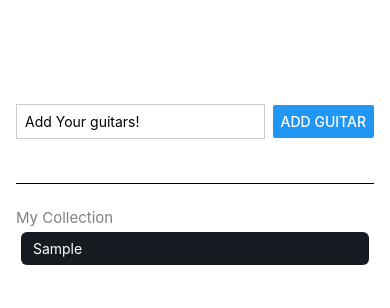
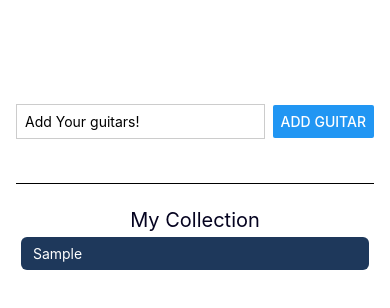
Before and after one commit to caapppaa/Guitar_List, a React Native app: screen / in a window 390 px wide. Both pictures are taken after typing "Sample" into the empty fields and a click on the button "ADD GUITAR". Shown: the top 308 px of the page. Built offline with nearby package versions, Linux system fonts and the light colour scheme.

Commit message:
Delete Functionality
You can now delete Entries

```diff
--- a/App.js
+++ b/App.js
@@ -1,10 +1,5 @@
 import { useState } from "react";
-import {
-  StyleSheet,
-  Text,
-  View,
-  FlatList,
-} from "react-native";
+import { StyleSheet, Text, View, FlatList } from "react-native";
 
 import GuitarItem from "./components/GuitarItem";
 import GuitarInput from "./components/GuitarInput";
@@ -15,8 +10,17 @@ export default function App() {
   function addGuitarHandler(enteredGuitarText) {
     setGuitars((currentGuitars) => [
       ...currentGuitars,
-      { text: enteredGuitarText, key: Math.random().toString() },
+      { text: enteredGuitarText, id: Math.random().toString() },
     ]);
+  }
+
+  function deleteGuitarHandler(id) {
+    setGuitars((currentGuitars) => {
+      // Filters based on statement,
+      // in this case if the guitar is equal to the guitar you've clicked on.
+      // Determined by Guitar id
+      return currentGuitars.filter((guitar) => guitar.id !== id);
+    });
   }
 
   return (
@@ -30,7 +34,16 @@ export default function App() {
           data={guitar}
           renderItem={(itemData) => {
             // Passing Props to the GuitarItem.js File which is responsible for rending the inputted Guitars
-            return <GuitarItem text={itemData.item.text} />;
+            return (
+              <GuitarItem
+                text={itemData.item.text}
+                id={itemData.item.id}
+                onDeleteGuitar={deleteGuitarHandler}
+              />
+            );
+          }}
+          keyExtractor={(item, index) => {
+            return item.id;
           }}
           alwaysBounceVertical={false}
         />
@@ -49,7 +62,8 @@ const styles = StyleSheet.create({
     flex: 5,
   },
   titleText: {
-    fontSize: 15,
-    color: "grey",
+    fontSize: 20,
+    color: "#050320",
+    textAlign: "center"
   },
 });
--- a/components/GuitarItem.js
+++ b/components/GuitarItem.js
@@ -1,10 +1,14 @@
-import { StyleSheet, View, Text } from "react-native";
+import { StyleSheet, View, Text, Pressable } from "react-native";
 // Resopnsible for rending each Guitar item in the list
 function GuitarItem(props) {
+
   return (
-    <View style={styles.guitarItem}>
-      <Text style={styles.guitarText}> {props.text} </Text>
-    </View>
+    <Pressable style={({pressed}) => {}}
+    onPress={props.onDeleteGuitar.bind(this, props.id)}>
+      <View style={styles.guitarItem}>
+        <Text style={styles.guitarText}> {props.text} </Text>
+      </View>
+    </Pressable>
   );
 }
 
@@ -15,9 +19,9 @@ const styles = StyleSheet.create({
     margin: 5,
     padding: 8,
     borderRadius: 6,
-    backgroundColor: "#161b22",
+    backgroundColor: "#1e385b",
   },
   guitarText: {
-    color: "white",
+    color: "white"
   },
 });
```
